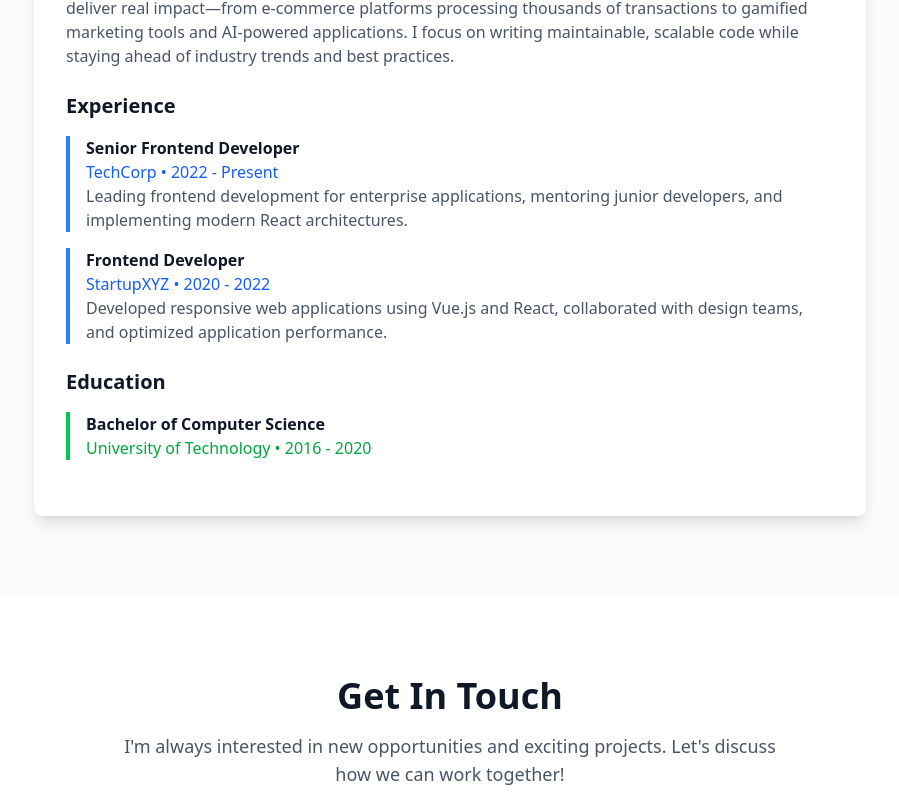
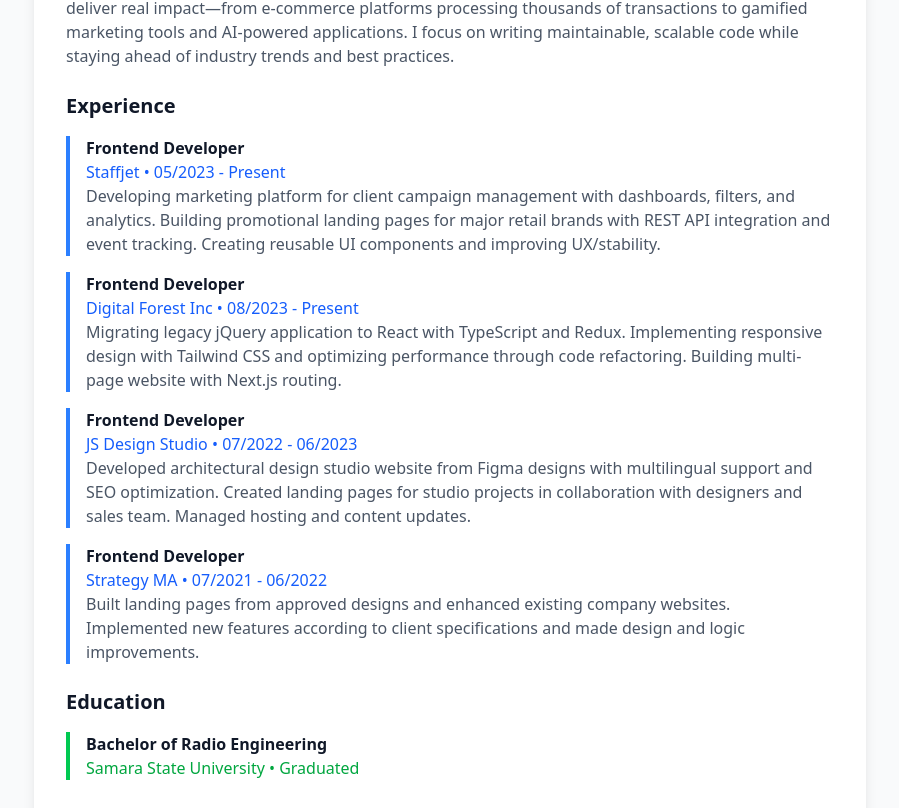
Before and after one commit to BMD63/my-portfolio, a React (Vite) app: page / in a window 1280 px wide. Shown: the part 4512-5320 px from the top of the page, without its empty margins (190-1089 px from the left). Built offline with nearby package versions, Linux system fonts and the light colour scheme.

Commit message:
chore: add expirience and education

```diff
--- a/src/components/About.tsx
+++ b/src/components/About.tsx
@@ -31,22 +31,50 @@ const About: React.FC = () => {
             <div className="space-y-4 mb-6">
               <div className="border-l-4 border-blue-500 pl-4">
                 <h4 className="font-semibold text-gray-900 dark:text-white">
-                  Senior Frontend Developer
+                  Frontend Developer
                 </h4>
-                <p className="text-blue-600 dark:text-blue-400">TechCorp • 2022 - Present</p>
+                <p className="text-blue-600 dark:text-blue-400">Staffjet • 05/2023 - Present</p>
                 <p className="text-gray-600 dark:text-gray-300">
-                  Leading frontend development for enterprise applications, mentoring junior developers,
-                  and implementing modern React architectures.
+                  Developing marketing platform for client campaign management with dashboards,
+                  filters, and analytics. Building promotional landing pages for major retail brands
+                  with REST API integration and event tracking. Creating reusable UI components
+                  and improving UX/stability.
                 </p>
               </div>
+
               <div className="border-l-4 border-blue-500 pl-4">
                 <h4 className="font-semibold text-gray-900 dark:text-white">
                   Frontend Developer
                 </h4>
-                <p className="text-blue-600 dark:text-blue-400">StartupXYZ • 2020 - 2022</p>
+                <p className="text-blue-600 dark:text-blue-400">Digital Forest Inc • 08/2023 - Present</p>
                 <p className="text-gray-600 dark:text-gray-300">
-                  Developed responsive web applications using Vue.js and React, collaborated with
-                  design teams, and optimized application performance.
+                  Migrating legacy jQuery application to React with TypeScript and Redux.
+                  Implementing responsive design with Tailwind CSS and optimizing performance
+                  through code refactoring. Building multi-page website with Next.js routing.
+                </p>
+              </div>
+
+              <div className="border-l-4 border-blue-500 pl-4">
+                <h4 className="font-semibold text-gray-900 dark:text-white">
+                  Frontend Developer
+                </h4>
+                <p className="text-blue-600 dark:text-blue-400">JS Design Studio • 07/2022 - 06/2023</p>
+                <p className="text-gray-600 dark:text-gray-300">
+                  Developed architectural design studio website from Figma designs with multilingual
+                  support and SEO optimization. Created landing pages for studio projects in
+                  collaboration with designers and sales team. Managed hosting and content updates.
+                </p>
+              </div>
+
+              <div className="border-l-4 border-blue-500 pl-4">
+                <h4 className="font-semibold text-gray-900 dark:text-white">
+                  Frontend Developer
+                </h4>
+                <p className="text-blue-600 dark:text-blue-400">Strategy MA • 07/2021 - 06/2022</p>
+                <p className="text-gray-600 dark:text-gray-300">
+                  Built landing pages from approved designs and enhanced existing company websites.
+                  Implemented new features according to client specifications and made design
+                  and logic improvements.
                 </p>
               </div>
             </div>
@@ -56,9 +84,11 @@ const About: React.FC = () => {
             </h3>
             <div className="border-l-4 border-green-500 pl-4 mb-6">
               <h4 className="font-semibold text-gray-900 dark:text-white">
-                Bachelor of Computer Science
+                Bachelor of Radio Engineering
               </h4>
-              <p className="text-green-600 dark:text-green-400">University of Technology • 2016 - 2020</p>
+              <p className="text-green-600 dark:text-green-400">
+                Samara State University • Graduated
+              </p>
             </div>
 
             {/* <p className="text-gray-600 dark:text-gray-300">
```
